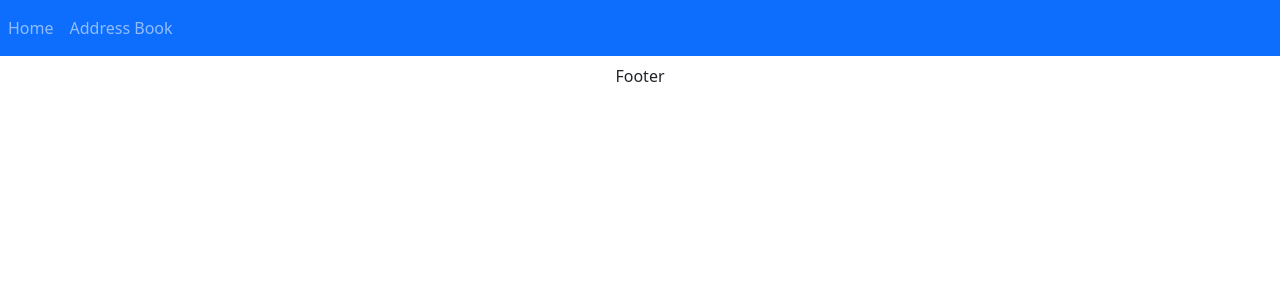
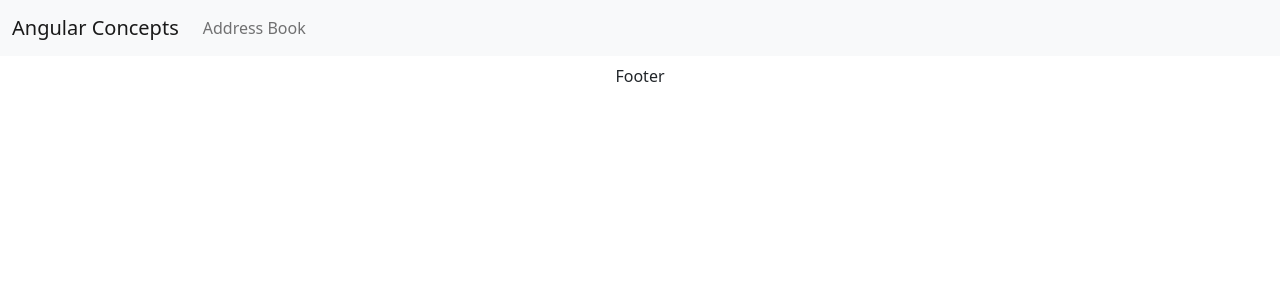
Before and after one commit to jayarathinavel/angular-concepts, an Angular app: page / in a window 1280 px wide. Shown: the top 300 px of the page. Built offline with nearby package versions, Linux system fonts and the light colour scheme.

Commit message:
Nav and Bootstrp Changes

```diff
--- a/src/app/app.component.html
+++ b/src/app/app.component.html
@@ -1,12 +1,18 @@
-<nav class="navbar navbar-expand-sm bg-primary navbar-dark">
-  <ul class = "navbar-nav">
-    <li class = "nav-item">
-      <a routerLink="home" routerLinkActive="active" class="nav-link" >Home</a>
-    </li>
-    <li class = "nav-item">
-        <a routerLink="address-book" routerLinkActive="active" class="nav-link" >Address Book</a>
-    </li>
-  </ul>
+<nav class="navbar navbar-expand-lg bg-light">
+  <div class="container-fluid">
+    <a class="navbar-brand" href="/">Angular Concepts</a>
+    <button class="navbar-toggler" type="button" data-bs-toggle="collapse" data-bs-target="#navbarSupportedContent"
+      aria-controls="navbarSupportedContent" aria-expanded="false" aria-label="Toggle navigation">
+      <span class="navbar-toggler-icon"></span>
+    </button>
+    <div class="collapse navbar-collapse" id="navbarSupportedContent">
+      <ul class="navbar-nav">
+        <li class="nav-item">
+          <a routerLink="address-book" routerLinkActive="active" class="nav-link">Address Book</a>
+        </li>
+      </ul>
+    </div>
+  </div>
 </nav>
 
 <div class="container">
--- a/src/index.html
+++ b/src/index.html
@@ -6,6 +6,7 @@
   <base href="/">
   <meta name="viewport" content="width=device-width, initial-scale=1">
   <link rel="icon" type="image/x-icon" href="favicon.ico">
+  <script src="https://cdn.jsdelivr.net/npm/bootstrap@5.2.3/dist/js/bootstrap.bundle.min.js"></script>
 </head>
 <body>
   <app-root></app-root>
```
